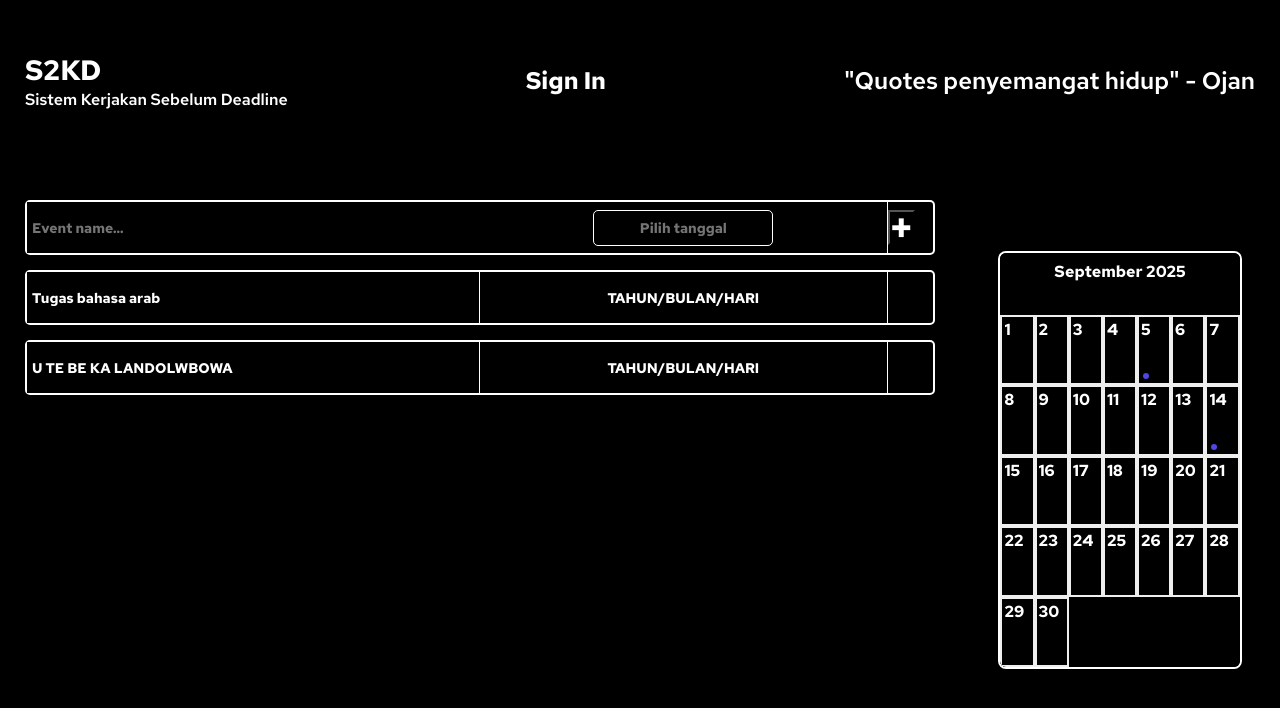
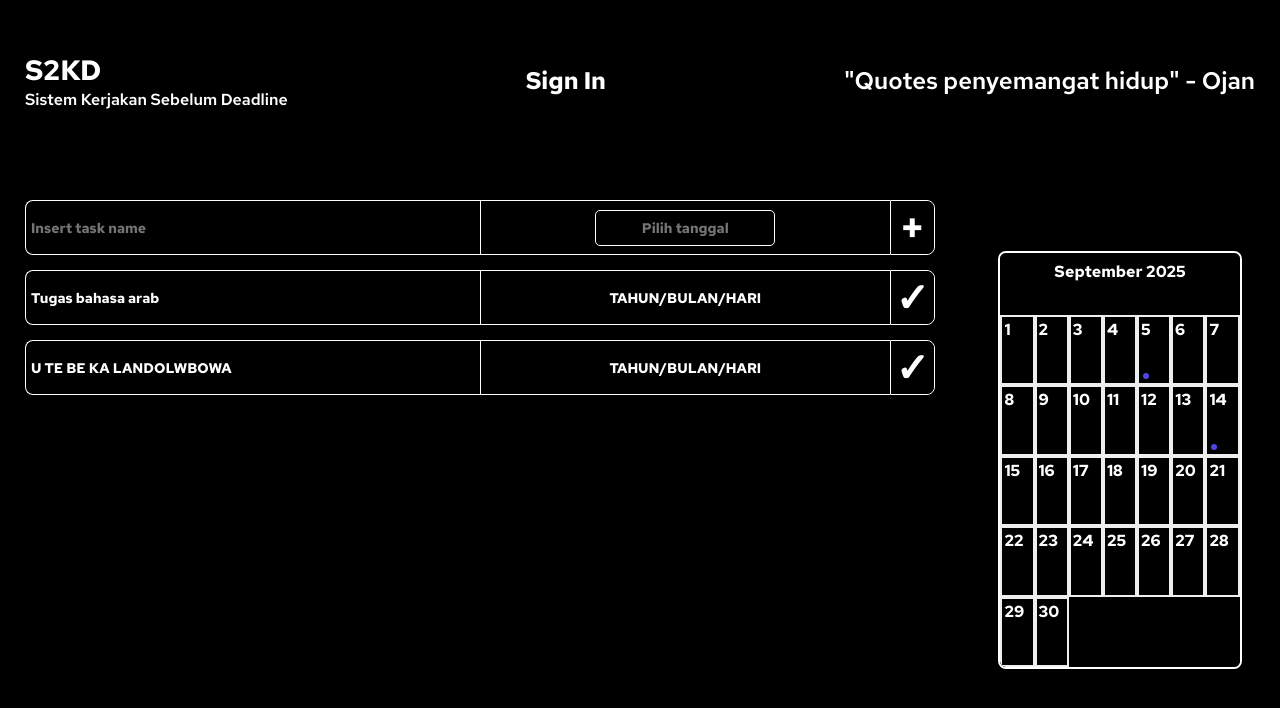
Before and after one commit to NvLL-Zen/S2KD, a SvelteKit app: page / in a window 1280 px wide. Shown: the top 708 px of the page. Built offline with nearby package versions, Linux system fonts and the light colour scheme.

Commit message:
finish building foundations

```diff
--- a/src/routes/+page.svelte
+++ b/src/routes/+page.svelte
@@ -31,21 +31,30 @@
 
     </div>
     <div class="main">
-        <div id="inputEvents" class="events">
+        <div class="events">
             <div id="inputEventsEntry" class="eventsEntry">
-                <input placeholder="Event name..." type="text" id="inputEventsEntryName" class="eventsItem eventsEntryName">
+                <input placeholder="Insert task name" type="text" id="inputEventsEntryName" class="eventsItem eventsLeft eventsEntryName">
                 <div class="dpContainer eventsItem">
                     <DatePicker></DatePicker>
                 </div>
-                <button class="eventButton">
-                    +
-                </button>
+                <div class="eventButton">
+                    <button >
+                        +
+                    </button>
+                </div>
             </div>
             {#each tugass as tugas}
             <div class="eventsEntry">
-                <h4 class="eventsItem eventsEntryName">{tugas}</h4>
-                <h4 class="eventsItem eventsEntryDL">TAHUN/BULAN/HARI</h4>
+                <h4 class="eventsItem eventsLeft eventsList eventsEntryName">{tugas}</h4>
+                <h4 class="eventsItem eventsList eventsEntryDL">TAHUN/BULAN/HARI</h4>
+                <div class="eventButton">
+                    <button >
+                        ✓
+                    </button>
+                </div>
+
             </div>
+
             {/each}
         </div>
 
--- a/src/styles/style.css
+++ b/src/styles/style.css
@@ -10,6 +10,8 @@
 
     box-sizing: border-box;
     /* border: 0.001px solid red; */
+
+    transition: all 0.2s ease;
 }
 
 h1 {
@@ -50,13 +52,12 @@ p {
 #inputEventsEntryName {
     font-size: 1.75vh;
     outline: none;
-    border: none;
 }
 
 #inputEventsEntryName:focus {
     font-size: 1.75vh;
     outline: none;
-    border: none;
+    border-right: 1px solid white;
 }
 
 .eventsEntry {
@@ -65,8 +66,9 @@ p {
     flex-direction: row;
     align-items: center;
     font-size: 1.75vh;
-    border: 2.5px solid white;
-    border-radius: 5px;
+    /* border: 2.5px solid white;
+    border-radius: 8px; */
+
 
     margin-top: 15px;
 }
@@ -78,16 +80,49 @@ p {
     justify-content: flex-start;
     padding-right: 5px;
     padding-left: 5px;
-    border-right: 1px solid white;
+
+    border: 1px solid white;
+    border-right: none;
+}
+
+.eventsList {
+    overflow: hidden;
+}
+
+.eventsLeft {
+    border-radius: 8px 0 0 8px;
 }
 
 .eventButton {
-    height:70%;
-    width: 3%;
+    height:100%;
+    width: 5%;
     display: flex;
     align-items: center;
     justify-content: center;
     font-size: 5vh;
+    border: 1px solid white;
+    border-radius: 0px 8px 8px 0px;
+
+}
+
+button {
+    font-size: 5vh;
+    width: 100%;
+    height: 100%;
+    display: flex;
+    align-items: center;
+    justify-content: center;
+    border: 1px solid white;
+    border-radius: 0px 8px 8px 0px;
+    text-align: center;
+
+    border: none;
+}
+
+button:hover {
+    background-color: white;
+    color: black;
+    cursor: pointer;
 }
 
 .eventsEntryName {
@@ -113,7 +148,7 @@ p {
 #CheckSVG {
     padding: 0;
     border: 1px solid white;
-    border-radius: 5px;
+    border-radius: 8px;
     width: 100%;
     height: 100%;
 }
```
